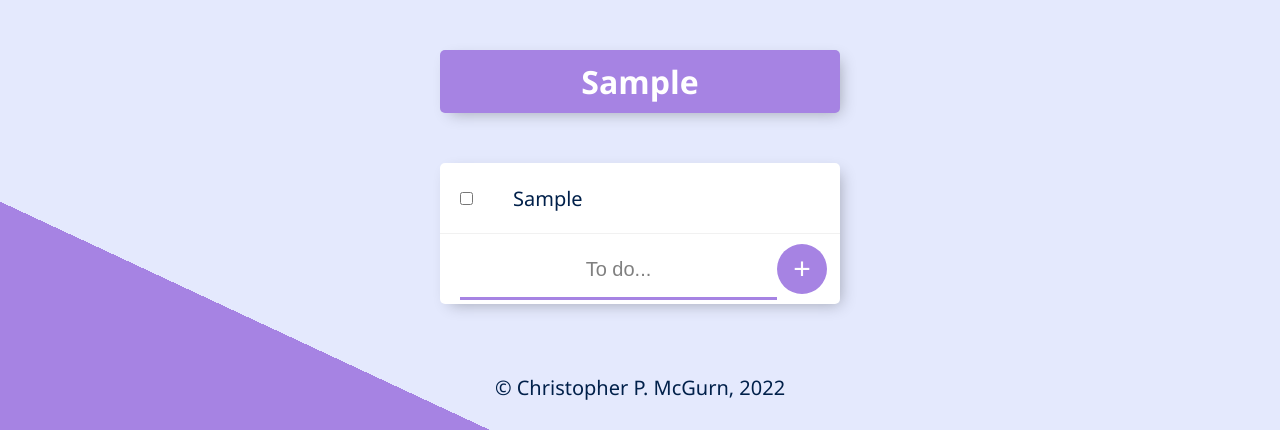
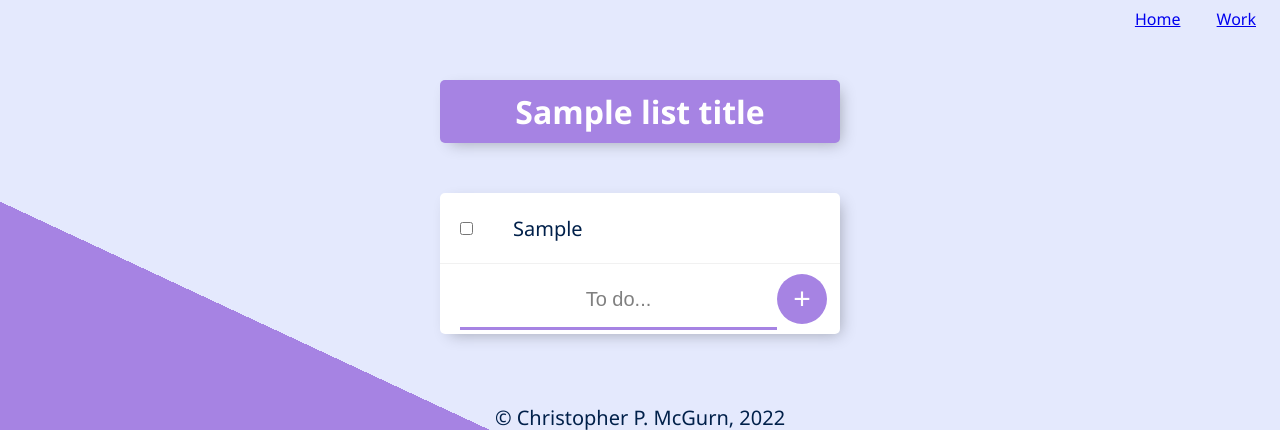
Before and after one commit to ChrisMcGurn/todolist-v1, a Node server app: template views/list.ejs in a window 1280 px wide. Shown: the top 430 px of the page. Run offline with Node 20, Linux system fonts and the light colour scheme; the template is opened without the code that fills it: most values are stand-ins (such as "Sample title", 1, 10 or a date in 2020).

Commit message:
Finish project

```diff
--- a/app.js
+++ b/app.js
@@ -1,47 +1,54 @@
 
-/*************** Includes ***************/
-
+/*************** Modules ***************/
 const express = require("express");
 const bodyParser = require("body-parser");
+const date = require(__dirname + "/modules/date.js");
 
 /*************** Setup ***************/
-
 const app = express();
 app.use(bodyParser.urlencoded({ extended: true }));
 app.use(express.static("public"));
 app.set("view engine", "ejs");
 
 /*************** Globals ***************/
+const items = [];
+const workItems = [];
 
-const items = [];
-
-// GET req to root
+/*************** /ROOT ***************/
 app.get("/", (req, res) => {
 
-  let today = new Date();
-  let options = {
-    weekday: "long",
-    month: "long",
-    day: "numeric"
-  };
+  const day = date.getDate();
 
-  let day = today.toLocaleDateString("en-UK", options);
-
-  res.render("list", { kindOfDay: day, newItems: items });
-});
-
-// POST req to root
-app.post("/", (req, res) => {
-
-  items.push(req.body.todoItem);
-
-  res.redirect("/");
+  res.render("list", { listTitle: day, newItems: items });
 
 });
 
+app.post("/", (req, res) => {
+
+  const item = req.body.todoItem;
+
+  if (req.body.list === "Work List") {
+    workItems.push(item);
+    res.redirect("/work");
+  } else {
+    items.push(item);
+    res.redirect("/");
+  }
+
+});
+
+/*************** /WORK ***************/
+app.get("/work", (req, res) => {
+
+  res.render("list", { listTitle: "Work List", newItems: workItems });
+
+})
 
 
-// Listen
+
+// Start server on port 3000
 app.listen(3000, () => {
+
   console.log("Server started on port 3000")
+
 });
--- a/public/css/styles.css
+++ b/public/css/styles.css
@@ -8,6 +8,14 @@ html {
 h1 {
   color: #fff;
   padding: 10px;
+}
+
+header {
+  text-align: right;
+}
+
+header a {
+  padding: 1rem;
 }
 
 .box {
--- a/views/header.ejs
+++ b/views/header.ejs
@@ -9,4 +9,9 @@
   <link rel="stylesheet" href="css/styles.css">
 </head>
 
+<header>
+  <a href="/">Home</a>
+  <a href="/work">Work</a>
+</header>
+
 <body>
--- a/views/list.ejs
+++ b/views/list.ejs
@@ -2,7 +2,7 @@
 
   <div class="box" id="heading">
     <h1>
-      <%= kindOfDay %>
+      <%= listTitle %>
     </h1>
   </div>
 
@@ -18,7 +18,7 @@
 
         <form class="item" action="/" method="post">
           <input type="text" name="todoItem" placeholder="To do..." autocomplete="off" autofocus>
-          <button type="submit">+</button>
+          <button type="submit" name="list" value="<%= listTitle %>">+</button>
         </form>
   </div>
 
```
Also changed, not shown: modules/date.js (added, +29 -0 lines).
